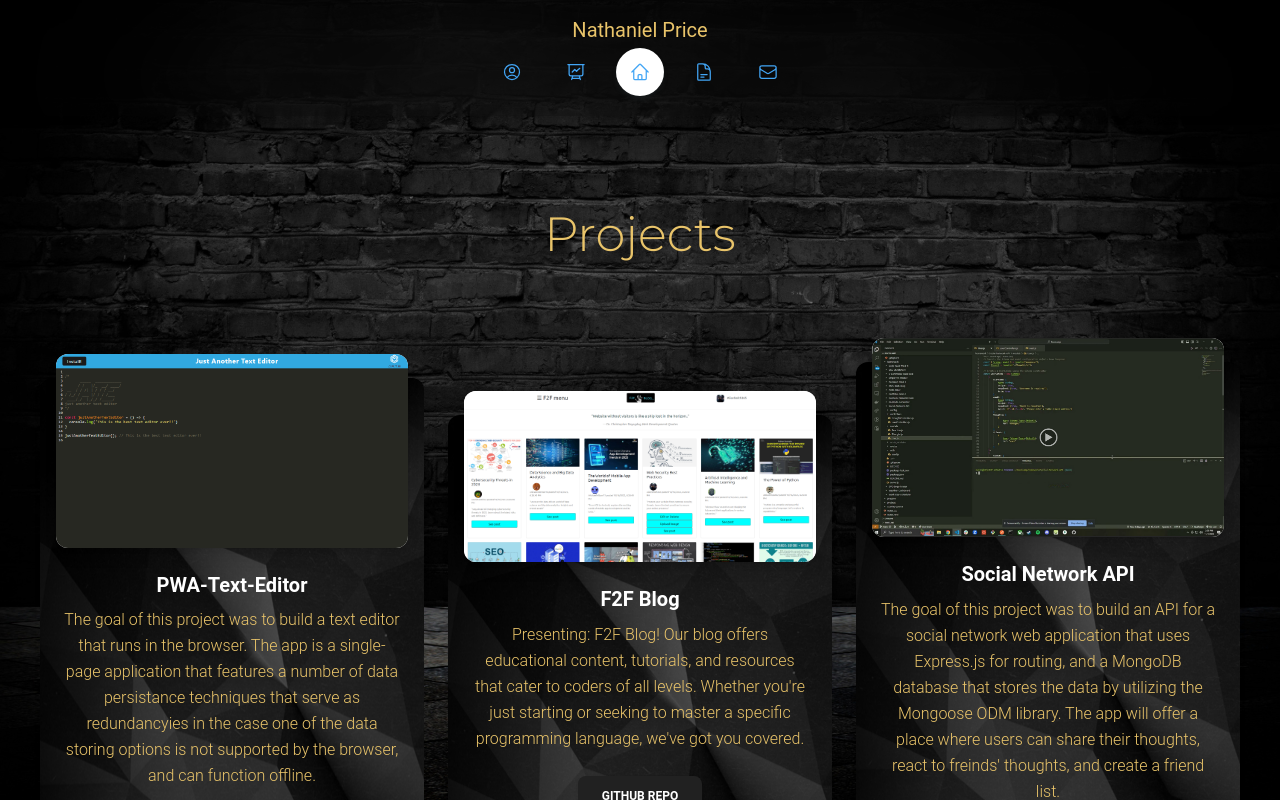
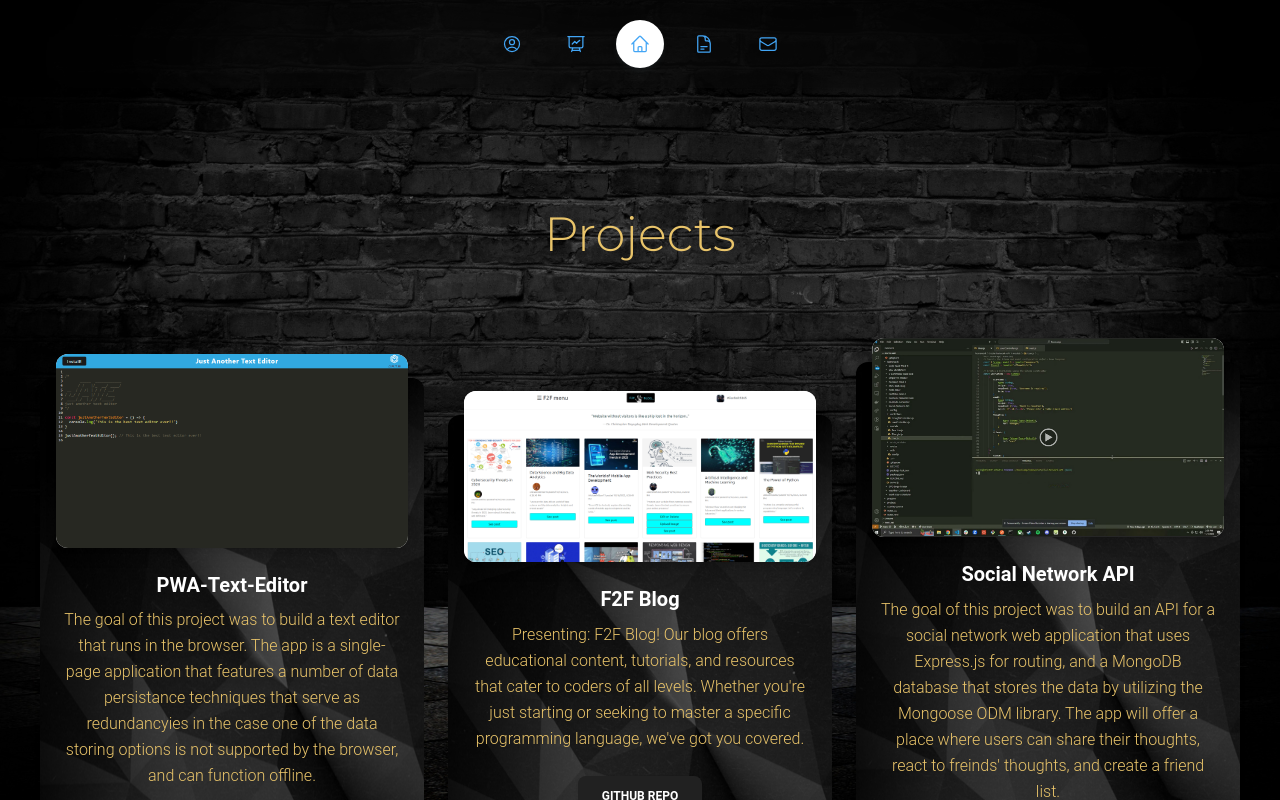
Before and after one commit to newprice247/React-Portfolio, a React (Vite) app: page /projects in a window 1280 px wide. Shown: the top 800 px of the page. Built offline with nearby package versions, Linux system fonts and the light colour scheme.

Commit message:
update resume

```diff
--- a/src/components/Header.jsx
+++ b/src/components/Header.jsx
@@ -102,7 +102,7 @@
         style={{ position: "fixed", border: "none", backgroundColor: "transparent" }}
       >
         <Typography color="blue-gray" className="text-xl font-normal text-myColor-3">
-          Nathaniel Price
+
         </Typography>
         <div className="flex items-center justify-center text-blue-gray-900">
           <DefaultPagination />
--- a/src/components/Resume.jsx
+++ b/src/components/Resume.jsx
@@ -63,7 +63,7 @@
       </h1>
 
       {/* Download button for the resume */}
-      <div className="flex justify-center relative">
+      <div className="flex justify-center relative mb-5">
         <a
           href={pdf}
           target="_blank"
```
